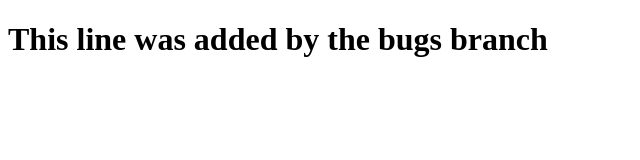
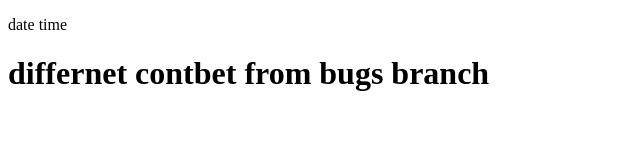
Before and after one commit to vaibhav-rm/newrepo, a plain HTML site: page index.html in a window 1280 px wide. Shown: the whole page, without its empty margins (0-640 px from the left). Drawn offline with Linux system fonts and the light colour scheme.

Commit message:
Main's commit

```diff
--- a/index.html
+++ b/index.html
@@ -3,9 +3,10 @@
 <head>
     <meta charset="UTF-8">
     <meta name="viewport" content="width=device-width, initial-scale=1.0">
-    <title>Documents</title>
+    <title>Document</title>
 </head>
 <body>
-    <h1>This line was added by the bugs branch</h1>
+    <p>date time</p>
+    <h1>differnet contbet from bugs branch</h1>
 </body>
 </html>
```
